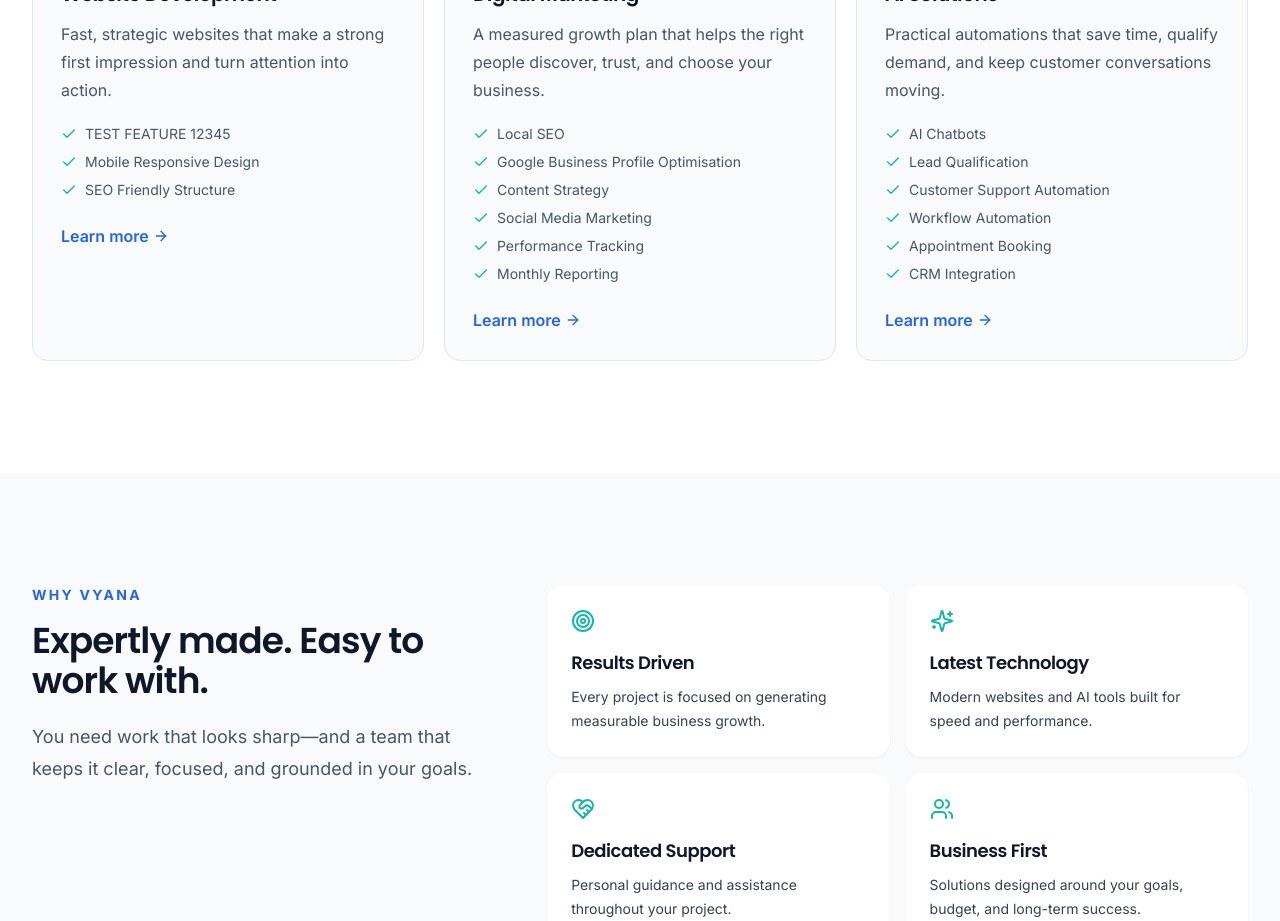
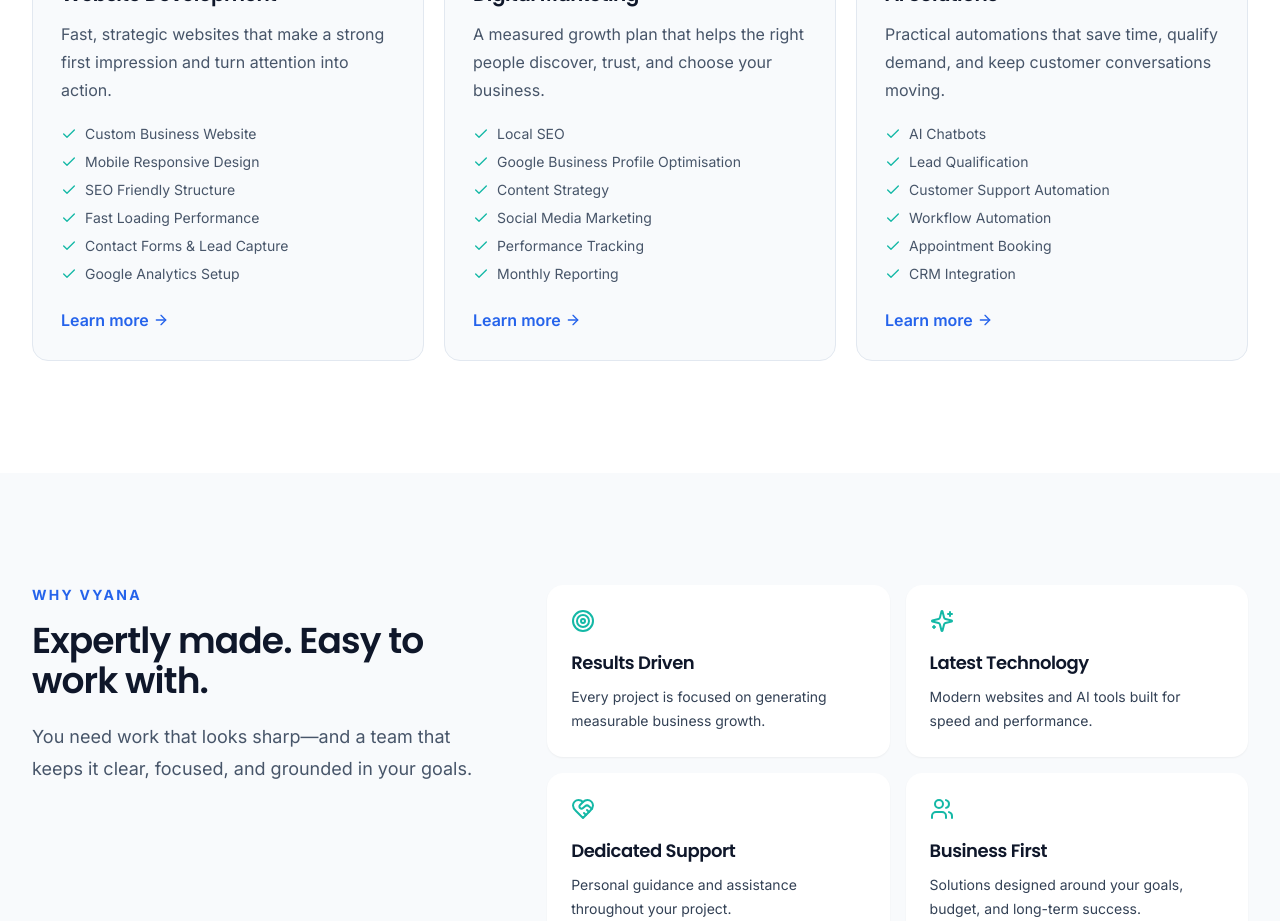
Before and after one commit to Kunal61-afk/vyana-website, a Next.js app: page / in a window 1280 px wide. Shown: the part 1240-2161 px from the top of the page. Built offline with nearby package versions, Linux system fonts and the light colour scheme.

Commit message:
Fixed portfolio card

```diff
--- a/app/portfolio/page.tsx
+++ b/app/portfolio/page.tsx
@@ -8,10 +8,10 @@ const projects = [
     "from-blue-500 to-indigo-800"
   ],
   [
-    "TEST TITLE",
-  "TEST TYPE",
-  "TEST DESCRIPTION",
-  "from-red-500 to-red-800"
+  "Local SEO Growth",
+  "Digital Marketing",
+  "Helping businesses improve local visibility, attract nearby customers, and increase organic traffic.",
+  "from-teal-400 to-emerald-800"
   ],
   [
     "Google Business Optimisation",
--- a/lib/content.ts
+++ b/lib/content.ts
@@ -2,9 +2,13 @@ import { Bot, ChartNoAxesCombined, Code2, HeartHandshake, Lightbulb, Rocket, Sea
 export const navigation = [{ name: "Home", href: "/" }, { name: "Services", href: "/services" }, { name: "Portfolio", href: "/portfolio" }, { name: "About", href: "/about" }, { name: "Blog", href: "/blog" }, { name: "Contact", href: "/contact" }];
 export const services = [
   { title: "Website Development", description: "Fast, strategic websites that make a strong first impression and turn attention into action.", icon: Code2, features: [
-  "TEST FEATURE 12345",
+  "Custom Business Website",
   "Mobile Responsive Design",
-  "SEO Friendly Structure",] },
+  "SEO Friendly Structure",
+  "Fast Loading Performance",
+  "Contact Forms & Lead Capture",
+  "Google Analytics Setup"
+] },
   { title: "Digital Marketing", description: "A measured growth plan that helps the right people discover, trust, and choose your business.", icon: ChartNoAxesCombined, features: [
   "Local SEO",
   "Google Business Profile Optimisation",
```
